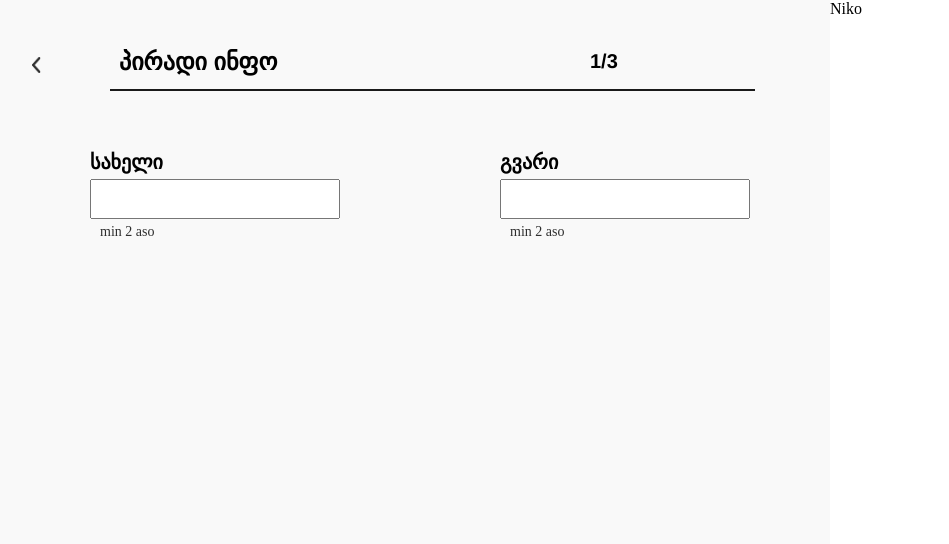
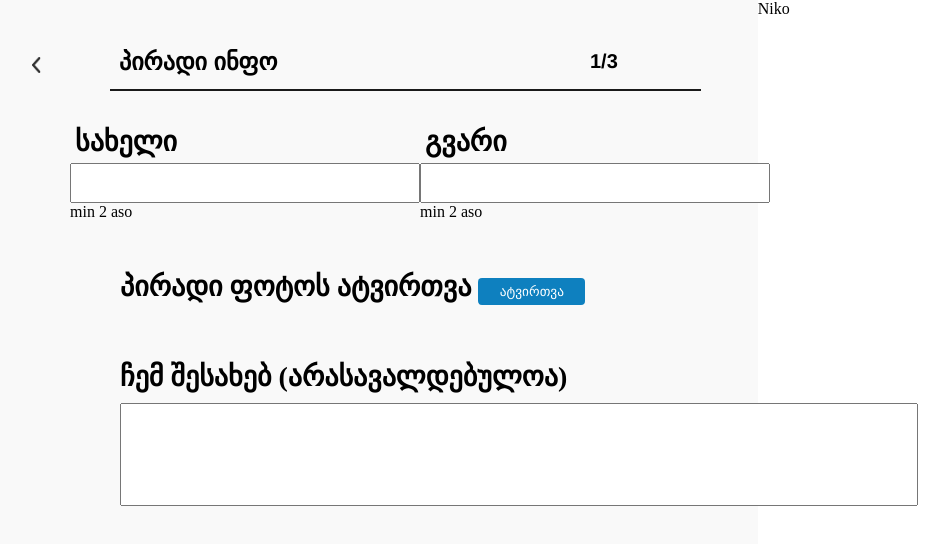
Before and after one commit to Nikoloza23/redberry_bootcamp, a React (Create React App) app: page /userInfo in a window 1280 px wide. Shown: the top 544 px of the page, without its empty margins (30-979 px from the left). Built offline with nearby package versions, Linux system fonts and the light colour scheme.

Commit message:
redberry

```diff
--- a/src/components/information/UserInfo.jsx
+++ b/src/components/information/UserInfo.jsx
@@ -11,22 +11,31 @@ const UserInfo = () => {
           <div className="page_point">1/3</div>
           <hr />
         </nav>
-        <div className="userInfo_left">
-          <form>
-            <div className="input_wrapper">
-              <div className="name_input">
+        <form>
+          <div className="userInfo_left">
+            <div className="inputs">
+              <div>
                 <label htmlFor="fname">სახელი</label>
-                <input type="text" name="" id="" />
+                <input type="text" />
                 <div className="error_message">min 2 aso</div>
               </div>
-              <div className="surname_input">
+              <div>
                 <label htmlFor="fname">გვარი</label>
-                <input type="text" name="" id="" />
+                <input type="text" />
                 <div className="error_message">min 2 aso</div>
               </div>
             </div>
-          </form>
-        </div>
+          </div>
+            <h1 className="add_photo">
+              პირადი ფოტოს ატვირთვა <button>ატვირთვა</button>
+            </h1>
+            <div className="about_yourself">
+             <h1>
+                ჩემ შესახებ (არასავალდებულოა)
+             </h1>
+             <input type="text" />
+            </div>
+        </form>
       </div>
       <div className="right">Niko</div>
     </div>
--- a/src/components/information/userInfo.scss
+++ b/src/components/information/userInfo.scss
@@ -53,23 +53,52 @@
       left: 140px;
     }
     .userInfo_left {
-      margin-top: 150px;
-      margin-left: 40px;
-      .input_wrapper {
-        @include flex(center, center);
-        input, label {
-          margin: 5px 80px;
+      margin-top: 120px;
+      .inputs {
+        position: $abs;
+        display: flex;
+        flex-direction: row;
+        justify-content: space-around;
+        width: 80%;
+        left: 100px;
+        label {
+          display: flex;
+          font-weight: 800;
+          font-size: 28px;
+          margin: 5px;
+        }
+        input {
+          width: 350px;
+          height: 40px;
         }
       }
-      label {
-        color: #000000;
-        font-family: $style;
-        font-weight: 800;
-        font-size: 20px;
+    }
+    .add_photo {
+      position: $abs;
+      font-size: 28px;
+      margin-top: 150px;
+      left: 150px;
+      button {
+        border: none;
+        background: #0e80bf;
+        width: 107px;
+        height: 27px;
+        border-radius: 4px;
+        color: $wh;
+      }
+    }
+
+    .about_yourself {
+      position: $abs;
+      margin-top: 240px;
+      left: 150px;
+      h1 {
+        font-size: 28px;
       }
       input {
-        width: 250px;
-        height: 40px;
+        width: 798px;
+        height: 103px;
+        margin-top: 10px;
       }
     }
   }
@@ -78,10 +107,3 @@
     background: $wh;
   }
 }
-
-.error_message{
- margin-left: 90px;
- color: #2E2E2E;
- font-weight: 300;
- font-size: 14px;
-}
```
